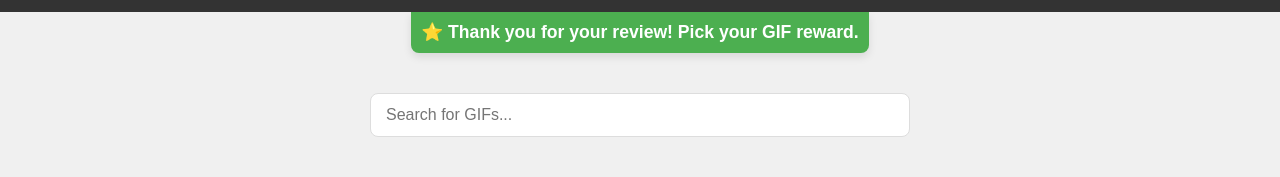
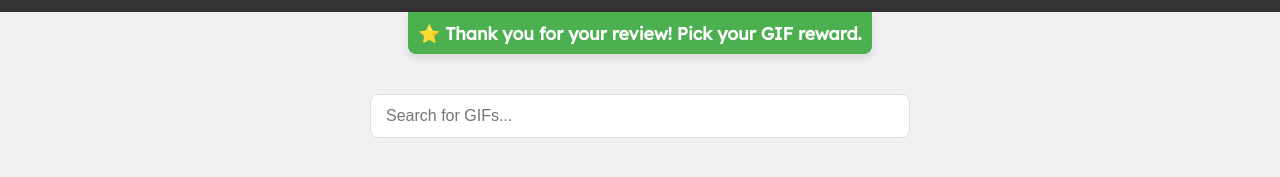
Before and after one commit to iuliux/gif-something-back, a plain HTML site: page static/gif_selector.html in a window 1280 px wide. Shown: the part 51-228 px from the top of the page. Drawn offline with Linux system fonts and the light colour scheme; no server answers.

Commit message:
A little nicer font

```diff
--- a/static/gif_selector.html
+++ b/static/gif_selector.html
@@ -5,6 +5,7 @@
     <meta charset="UTF-8">
     <meta name="viewport" content="width=device-width, initial-scale=1.0"> <!-- Responsive viewport -->
     <title>Select a GIF</title>
+    <link href="https://fonts.googleapis.com/css2?family=Lexend:wght@400&display=swap" rel="stylesheet">
     <style>
         /* Global Styles */
         * {
@@ -13,7 +14,7 @@
             padding: 0;
         }
         body {
-            font-family: 'Arial', sans-serif;
+            font-family: 'Lexend', sans-serif;
             background-color: #f0f0f0;
             color: #333;
             display: flex;
```
